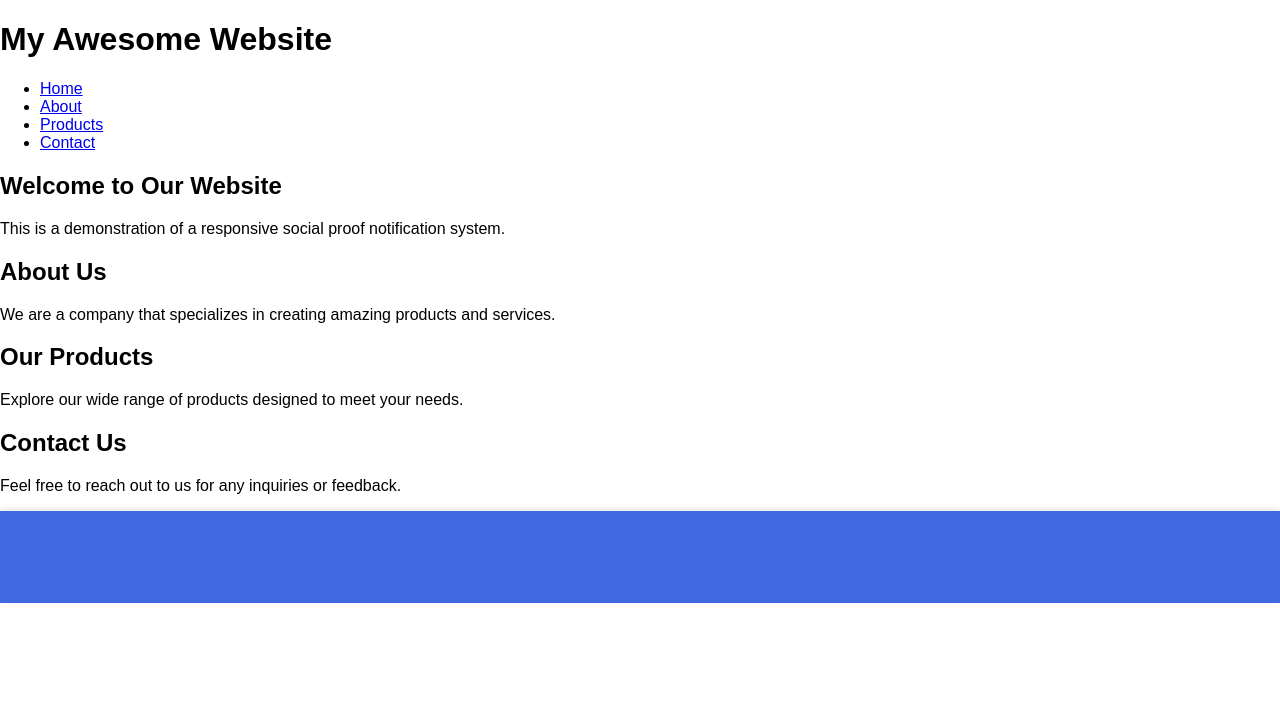
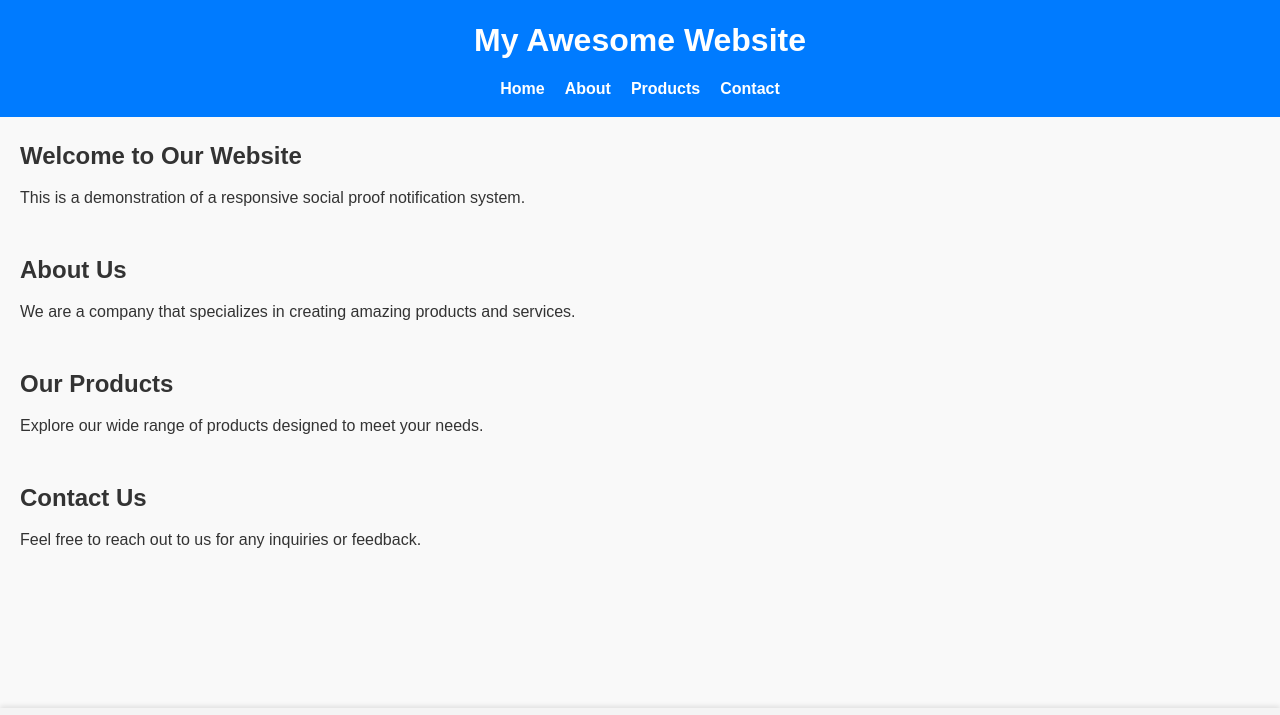
Before and after one commit to kelasmaster/social-proof, a plain HTML site: page index.html in a window 1280 px wide. Drawn offline with Linux system fonts and the light colour scheme.

Commit message:
Update styles.css

```diff
--- a/styles.css
+++ b/styles.css
@@ -1,21 +1,74 @@
 /* styles.css */
+
+/* General Reset */
+* {
+  margin: 0;
+  padding: 0;
+  box-sizing: border-box;
+}
+
 body {
   font-family: Arial, sans-serif;
-  margin: 0;
-  padding: 0;
+  line-height: 1.6;
+  background-color: #f9f9f9;
+  color: #333;
 }
 
+/* Header */
+header {
+  background-color: #007bff;
+  color: #fff;
+  padding: 15px 0;
+  text-align: center;
+}
+
+header h1 {
+  margin-bottom: 10px;
+}
+
+header nav ul {
+  list-style: none;
+  display: flex;
+  justify-content: center;
+  gap: 20px;
+}
+
+header nav ul li a {
+  color: #fff;
+  text-decoration: none;
+  font-weight: bold;
+}
+
+header nav ul li a:hover {
+  text-decoration: underline;
+}
+
+/* Main Content */
+main {
+  padding: 20px;
+  min-height: 150vh; /* Simulate long content for scrolling */
+}
+
+main section {
+  margin-bottom: 40px;
+}
+
+main h2 {
+  margin-bottom: 10px;
+}
+
+/* Footer */
 footer {
+  position: fixed;
   bottom: 0;
   width: 100%;
-  background-color: #4169E1;
+  background-color: #f4f4f4;
   box-shadow: 0 -2px 5px rgba(0, 0, 0, 0.1);
   z-index: 1000;
   padding: 10px 0;
 }
 
-social-proof-container {
-  position: fixed;
+#social-proof-container {
   max-width: 600px;
   margin: 0 auto;
   text-align: center;
```
